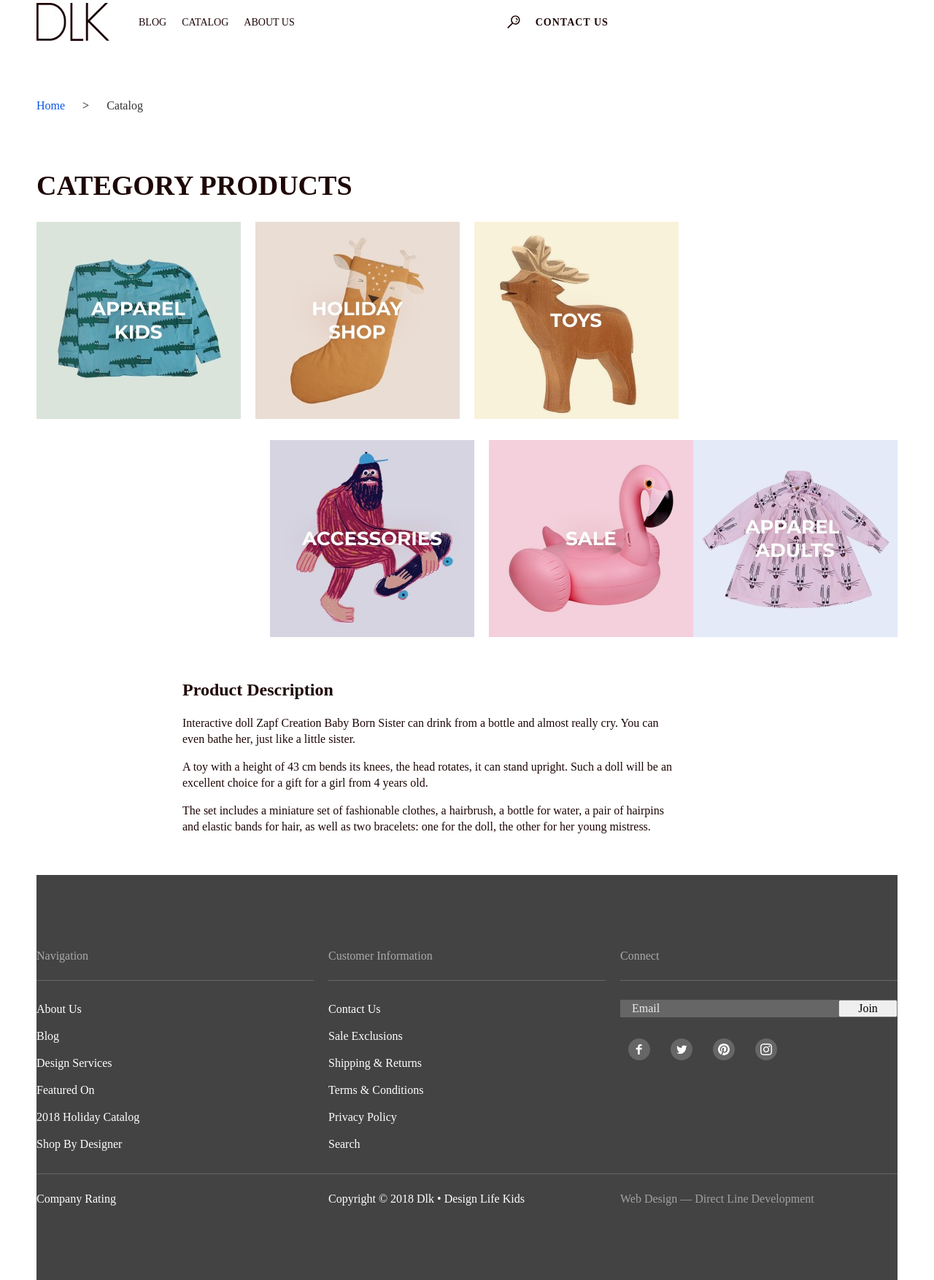
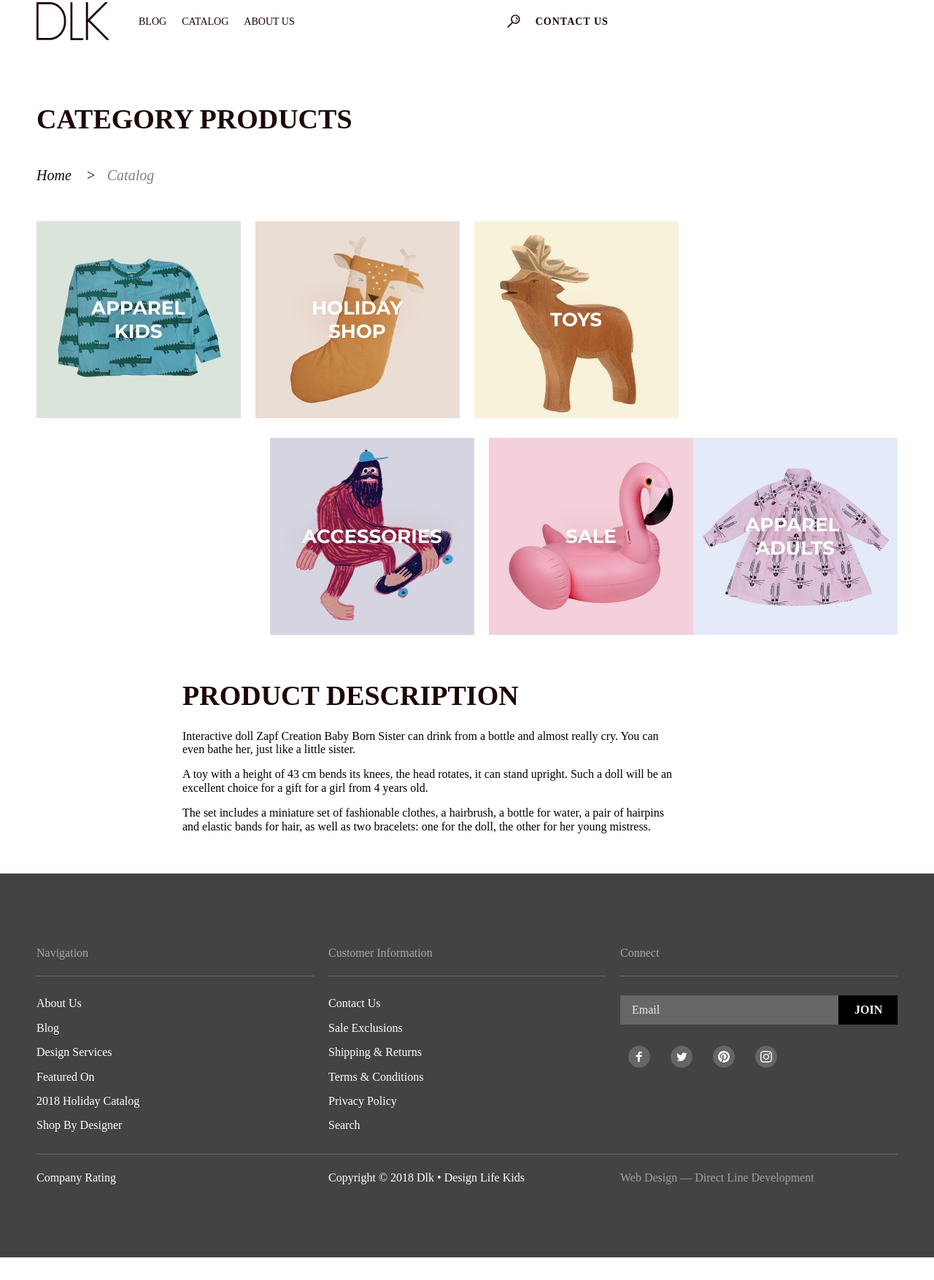
Before and after one commit to dl-academy-edu/tn-sandler-julianne-1, a plain HTML site: page catalog.html in a window 1280 px wide. Shown: the part 45-1799 px from the top of the page at 73% size. After the commit the page ends 1768 px from the top, so only its background shows below. Drawn offline with nearby package versions, Linux system fonts and the light colour scheme.

Commit message:
Страницы 1-2

```diff
--- a/catalog.html
+++ b/catalog.html
@@ -6,9 +6,8 @@
   <meta http-equiv="X-UA-Compatible" content="IE=edge">
   <meta name="viewport" content="width=device-width, initial-scale=1.0">
   <link rel="stylesheet" href="css/catalog.css">
-  <link rel="stylesheet" href="css/commong.css">
-  <link
-    href="https://fonts.googleapis.com/css2?family=Crimson+Text:ital,wght@1,400;1,700&family=Montserrat:wght@300;700&family=Open+Sans:wght@400;700&family=Roboto&display=swap"
+  <link rel="stylesheet" href="css/common.css">
+ <href="https://fonts.googleapis.com/css2?family=Crimson+Text:ital,wght@1,400;1,700&family=Montserrat:wght@300;700&family=Open+Sans:wght@400;700&family=Roboto&display=swap"
     rel="stylesheet">
   <link rel="stylesheet" type="text/css" href="css/normalize.css" />
   <title>Catalog</title>
@@ -20,9 +19,9 @@
       <img src="images/logo.jpg" alt="" class="header-logo"></a>
     <nav class="header-nav">
       <ul class="header-list">
-        <li class="header-item"> <a href="Blog.html">Blog</a></li>
-        <li class="header-item"> <a href="catalog1.html">Catalog</a></li>
-        <li class="header-item"> <a href="About Us">About us</a></li>
+        <li class="header-item"> <a href="#">Blog</a></li>
+        <li class="header-item"> <a href="#">Catalog</a></li>
+        <li class="header-item"> <a href="#">About us</a></li>
       </ul>
     </nav>
     <form class="search-form" action="#" method="post">
@@ -36,16 +35,14 @@
     <a class="contact-link" href="contact.html">Contact Us</a>
   </header>
   <main class="container">
-    <ul class="breadcrumbs">
-      <li class="breadcrumbs-item">
-        <a class="breadcrumbs-link" href="#">Home</a>
-      </li>
-      <li class="breadcrumbs-item">
-        <span class="breadcrumbs-link  current">Catalog</span>
-      </li>
+    <h1 class="title-category">Category Products</h1>
+    <section class="breadcrumbs">
+    <ul class="breadcrumbs-list">
+    <li><a class="breadcrumbs-link" href="/">Home</a></li>
+    <li class="breadcrumbs-item-active">Catalog</li>
     </ul>
+    </section>
     <section class="category">
-      <h1 class="title-category">Category Products</h1>
       <ul class="category-list">
         <li class="category-item">
           <img src="images/product1.jpg" alt="Apparel kids">
@@ -57,6 +54,7 @@
         <li class="category-item-right"><img src="images/product6.jpg" alt="APPAREL ADULTS"></li>
       </ul>
     </section>
+
     <section class="description">
       <h2 class="description-title">Product Description</h2>
       <p>Interactive doll Zapf Creation Baby Born Sister can drink from a bottle and almost really cry. You can even
@@ -66,6 +64,7 @@
       <p>The set includes a miniature set of fashionable clothes, a hairbrush, a bottle for water, a pair of hairpins
         and elastic bands for hair, as well as two bracelets: one for the doll, the other for her young mistress.</p>
     </section>
+  </main>
      <footer>
     <div class="container">
       <div class="footer-top-content footer-lists">
@@ -113,8 +112,8 @@
                 </a>
               </li>
               <li>
-                  <a class="socials-link twitter fab fa-twitter" aria-label="social twitter link" href="#"
-                    target="_blank" tabindex="0">
+                <a class="socials-link twitter fab fa-twitter" aria-label="social twitter link" href="#" target="_blank"
+                  tabindex="0">
                   <svg width="30" height="30" viewBox="0 0 30 30" fill="none" xmlns="http://www.w3.org/2000/svg">
                     <path fill-rule="evenodd" clip-rule="evenodd"
                       d="M0 15C0 6.71573 6.71573 0 15 0C23.2843 0 30 6.71573 30 15C30 23.2843 23.2843 30 15 30C6.71573 30 0 23.2843 0 15Z"
--- a/css/catalog.css
+++ b/css/catalog.css
@@ -1,22 +1,3 @@
-body{
- font-family: var(--font-opensans);
- font-style: normal;
- font-weight: 400;
- font-size: 16px;
- line-height: 22px;
- color: #1E0606;
-}
-
-a{
- text-decoration: none;
- color: #1E0606;
-}
-
-.container{
- max-width: 1180px;
- width: 100%;
- margin: 0px auto;
-}
 
 
 /*FORM SEARCH*/
@@ -63,43 +44,9 @@ a{
  opacity: 0.2;
 }
 
-
-/*BREADCRUMBS*/
-
-.breadcrumbs {
- margin:0;
- padding: 17px 0 50px;
- list-style: none;
-}
-
-.breadcrumbs-item {
- display: inline-block;
- vertical-align: top;
- margin-right:20px;
-}
-
-.breadcrumbs-item:not(:last-child):after {
- content: ">";
- margin-left: 20px;
-}
-
-.breadcrumbs-link {
- color: #0b56ea;
- text-decoration: none;
-}
-
-.breadcrumbs-link:not(span):hover {
- text-decoration: underline;
-}
-
-.breadcrumbs-link.current {
- color: #333;
-}
-
 /*CATEGORY*/
 .title-category{
 width: 454px;
-height: 47px;
 font-family: var(--font-montserrat);
 font-style: normal;
 font-weight: bold;
--- /dev/null
+++ b/css/common.css
@@ -0,0 +1,439 @@
+*body {
+ font-family: var(--font-opensans);
+ font-style: normal;
+ font-weight: 400;
+ font-size: 16px;
+ line-height: 22px;
+ color: #1E0606;
+}
+
+a {
+ text-decoration: none;
+ color: #1E0606;
+
+}
+.hidden{
+ height: 0px;
+ font-size: 0px;
+ overflow: hidden;
+ margin: 0px;
+ padding: 0px;
+}
+.container{
+ max-width: 1180px;
+ width: 100%;
+ margin: 0px auto;
+}
+
+h1,
+h2 {
+ font-family: var(--font-montserrat);
+ font-style: normal;
+ font-weight: bold;
+ font-size: 38px;
+ line-height: 46px;
+ text-transform: uppercase;
+ color: #1E0606;
+}
+
+.button {
+ display: block;
+ background-color: #000000;
+ color: #fff;
+ text-transform: uppercase;
+ text-align: center;
+ padding: 9px 22px;
+ border: none;
+ box-sizing: border-box;
+ font-weight: bold;
+ font-size: 16px;
+ line-height: 22px;
+ cursor: pointer;
+}
+
+.hidden{
+ position: absolute;
+ clip: rect(0 0 0 0);
+ width: 0;
+ height: 0;
+ font-size: 0;
+ overflow: hidden;
+ margin: 0;
+ padding: 0;
+}
+
+/*FORM SEARCH*/
+.search-form {
+ position: relative;
+ width: 300px;
+ height: 24px;
+}
+
+.search-text {
+ height: 24px;
+ width: 0;
+ padding: 0 15px 0;
+ border: none;
+ border-bottom: 2px solid transparent;
+ outline: none;
+ background: transparent;
+ transition: .4s cubic-bezier(0, 0.8, 0, 1);
+ position: absolute;
+ top: 0;
+ right: 0;
+ z-index: 2;
+}
+
+.search-text:focus {
+ width: 200px;
+ z-index: 1;
+ border-bottom: 2px solid #000000;
+}
+
+.search-img {
+ display: block;
+ position: absolute;
+ margin: auto;
+ top: 0;
+ right: 9px;
+}
+
+
+/*HEADER*/
+.header {
+ padding: 48px 0 60px;
+ display: flex;
+ align-items: center;
+}
+
+.header a {
+ text-transform: uppercase;
+ font-size: 14px;
+ line-height: 19px;
+ white-space: nowrap;
+}
+
+.header a:hover {
+ opacity: 0.5;
+}
+
+.header a:active {
+ opacity: 0.2;
+}
+
+.header-logo {
+ display: block;
+}
+
+
+.header-list {
+ display: flex;
+ align-items: center;
+ list-style-type: none;
+ flex-wrap: wrap;
+}
+
+.header-item {
+ margin-right: 21px;
+}
+
+.contact-link {
+ font-weight: 700;
+ letter-spacing: 1px;
+ margin-left: 9px;
+}
+
+/*BREADCRUMBS*/
+
+.breadcrumbs {
+ font-family: var(--font-crimsontext);
+ font-style: italic;
+ font-weight: normal;
+ font-size: 20px;
+ line-height: 25px;
+ padding: 16px 0 50px;
+}
+
+.breadcrumbs-list {
+ list-style-type: none;
+ display: flex;
+ margin: 0;
+ padding: 0;
+}
+
+.breadcrumbs-list li {
+ margin-right: 20px;
+}
+
+.breadcrumbs-link::after {
+ content: '>';
+ display: inline-block;
+ background-image: url('/images/Vector\ .jpg');
+ background-size: 9px 12px;
+ background-repeat: no-repeat;
+ margin-left: 20px;
+ height: 12px;
+ width: 9px;
+}
+
+.breadcrumbs-item-active {
+ text-transform: capitalize;
+ opacity: 0.5;
+}
+
+
+
+
+/* FOOTER */
+
+footer {
+ background: #434343;
+ padding: 100px 0;
+ }
+
+ .footer-top-content {
+ padding-bottom: 14px;
+ }
+
+ .footer-titles {
+ font-weight: normal;
+ color: #aaa;
+ border-bottom: #666666 solid 1px;
+ padding-bottom: 22px;
+ margin: 0;
+ }
+
+ .footer-lists {
+ display: flex;
+ justify-content: space-between;
+ }
+
+ .navigation-list,
+ .footer-customer-info,
+ .connect {
+ max-width: 380px;
+ width: 100%;
+ }
+
+ .footer-navigation-menu,
+ .footer-customer-menu,
+ .socials-list {
+ list-style-type: none;
+ padding: 0;
+ margin: 0;
+ }
+
+ .footer-navigation-menu,
+ .footer-customer-menu {
+ padding-top: 28px;
+ }
+
+ .footer-menu-item a,
+ .socials-link,
+ .copyright,
+ .rating-label,
+ .rating-item {
+ color: #fff;
+ }
+
+ .footer-menu-item {
+ padding-bottom: 15px;
+ }
+
+ .socials-link:hover,
+ .footer-menu-item:hover {
+ opacity: 0.5;
+ }
+
+ .socials-link:active,
+ .footer-menu-item:active {
+ opacity: 0.2;
+ }
+
+ .subscribe-form {
+ display: flex;
+ padding-top: 26px;
+ }
+
+ .input-email {
+ width: 100%;
+ padding-left: 15px;
+ color: #EBEBEB;
+ background-color: #666;
+ border: 1px solid transparent;
+ border-right: 0;
+ }
+
+ .input-email::placeholder {
+ color: #EBEBEB;
+ }
+
+ .input-email:hover,
+ .input-email:active {
+ border: 1px solid #FFFDFD;
+ border-right: 0;
+ }
+
+ .subscribe-btn {
+ max-width: 81px;
+ width: 100%;
+ }
+
+ .socials {
+ padding-top: 29px;
+ }
+
+ .socials-list {
+ display: flex;
+ font-size: 14px;
+ padding-left: 11px;
+ }
+
+ .socials-list li:not(:first-child) {
+ padding-left: 28px;
+ }
+
+ .socials-link {
+ position: relative;
+ z-index: 0;
+ }
+
+ .socials-link::after {
+ content: ' ';
+ position: absolute;
+ left: 50%;
+ top: 50%;
+ transform: translate(-50%, -50%);
+ width: 30px;
+ height: 30px;
+ border-radius: 50%;
+ background: #434343;
+ z-index: -1;
+ }
+
+ .rating-list,
+ .copyright,
+ .designer-link {
+ max-width: 380px;
+ width: 100%;
+ }
+
+ .footer-bottom-content {
+ border-top: #666666 solid 1px;
+ padding: 23px 0 0;
+ }
+
+
+ /* Stars rating */
+
+ .star-rating-input:checked~.rating-label {
+ color: #C29974;
+ }
+
+ .rating-list {
+
+ display: inline-flex;
+ flex-direction: row-reverse;
+ align-items: center;
+ justify-content: flex-end;
+ }
+
+ .rating-list:hover .rating-label {
+ color: #C29974;
+}
+
+ .rating-list .rating-item:last-of-type {
+ padding-left: 28px;
+ }
+
+ .star-rating-input {
+ display: none;
+ }
+
+ .rating-item {
+ padding-left: 5px;
+ font-size: 13px;
+ cursor: pointer;
+ color: #C29974;
+ transition: 0.2s;
+ text-decoration: none;
+ }
+
+ .rating-item:hover,
+ .rating-item:hover~.rating-item,
+ .rating-item:focus~.rating-item {
+ color: #836E5B;
+ }
+
+ .star-rating-input:checked~.rating-item,
+ .star-rating-input:not(:checked)>.rating-item:hover,
+ .star-rating-input:not(:checked)>.rating-item:hover~.rating-item {
+ color: #C29974;
+ }
+
+ .designer-link {
+ color: #A2A2A2;
+ }
+
+ .designer-link:hover,
+ .designer-link:active {
+ color: #fff;
+ text-decoration-line: underline;
+ }
+
+  /
+  .page-title {
+  margin: 0;
+  font-size: 40px;
+  line-height: 49px;
+  }
+
+  .articles-control {
+  display: flex;
+  justify-content: space-between;
+  padding-bottom: 47px;
+  }
+
+  .articles-control button {
+  background-color: transparent;
+  border: none;
+  padding: 0;
+  cursor: pointer;
+  }
+
+  .page-list {
+  list-style-type: none;
+  display: flex;
+  justify-content: center;
+  padding-left: 65px;
+  }
+
+  .page-list li {
+  margin-right: 66px;
+  }
+
+  .page-item {
+  font-family: var(--font-montserrat);
+  font-weight: bold;
+  font-size: 16px;
+  line-height: 20px;
+  }
+
+  .page-item:hover:not(.page-item-active) {
+  opacity: 0.5;
+  }
+
+  .page-item-active {
+  color: #C29974;
+  }
+
+  .prev-page:hover svg path,
+  .next-page:hover svg path {
+  stroke: #C29974;
+  stroke-opacity: 1;
+  }
+
+  .prev-page:active svg path,
+  .next-page:active svg path {
+  stroke-opacity: 0.5;
+  }
--- a/css/style.css
+++ b/css/style.css
@@ -1,102 +1,4 @@
-body {
- font-family: var(--font-opensans);
- font-style: normal;
- font-weight: 400;
- font-size: 16px;
- line-height: 22px;
- color: #1E0606;
-}
 
-a {
- text-decoration: none;
- color: #1E0606;
-
-}
-.hidden{
- height: 0px;
- font-size: 0px;
- overflow: hidden;
- margin: 0px;
- padding: 0px;
-}
-.container{
- max-width: 1180px;
- width: 100%;
- margin: 0px auto;
-}
-
-h1,
-h2 {
- font-family: var(--font-montserrat);
- font-style: normal;
- font-weight: bold;
- font-size: 38px;
- line-height: 46px;
- text-transform: uppercase;
- color: #1E0606;
-}
-
-.button {
- display: block;
- background-color: #000000;
- color: #fff;
- text-transform: uppercase;
- text-align: center;
- padding: 9px 22px;
- border: none;
- box-sizing: border-box;
- font-weight: bold;
- font-size: 16px;
- line-height: 22px;
- cursor: pointer;
-}
-
-.hidden{
- position: absolute;
- clip: rect(0 0 0 0);
- width: 0;
- height: 0;
- font-size: 0;
- overflow: hidden;
- margin: 0;
- padding: 0;
-}
-
-/*FORM SEARCH*/
-.search-form {
- position: relative;
- width: 300px;
- height: 24px;
-}
-
-.search-text {
- height: 24px;
- width: 0;
- padding: 0 15px 0;
- border: none;
- border-bottom: 2px solid transparent;
- outline: none;
- background: transparent;
- transition: .4s cubic-bezier(0, 0.8, 0, 1);
- position: absolute;
- top: 0;
- right: 0;
- z-index: 2;
-}
-
-.search-text:focus {
- width: 200px;
- z-index: 1;
- border-bottom: 2px solid #000000;
-}
-
-.search-img {
- display: block;
- position: absolute;
- margin: auto;
- top: 0;
- right: 9px;
-}
 
 .search-form:hover {
  opacity: 0.5;
@@ -639,95 +541,3 @@ opacity: 0.5;
 .popup-close:active {
 opacity: 0.3;
 }
-
-.breadcrumbs {
-font-family: var(--font-crimsontext);
-font-style: italic;
-font-weight: normal;
-font-size: 20px;
-line-height: 25px;
-padding: 16px 0 50px;
-}
-
-.breadcrumbs-list {
-list-style-type: none;
-display: flex;
-margin: 0;
-padding: 0;
-}
-
-.breadcrumbs-list li {
-margin-right: 20px;
-}
-
-.breadcrumbs-link::after {
-content: '';
-display: inline-block;
-background-image: url('/images/next-arrow.svg');
-background-size: 9px 12px;
-background-repeat: no-repeat;
-margin-left: 20px;
-height: 12px;
-width: 9px;
-}
-
-.breadcrumbs-item-active {
-text-transform: capitalize;
-opacity: 0.5;
-}
-
-.page-title {
-margin: 0;
-font-size: 40px;
-line-height: 49px;
-}
-
-.articles-control {
-display: flex;
-justify-content: space-between;
-padding-bottom: 47px;
-}
-
-.articles-control button {
-background-color: transparent;
-border: none;
-padding: 0;
-cursor: pointer;
-}
-
-.page-list {
-list-style-type: none;
-display: flex;
-justify-content: center;
-padding-left: 65px;
-}
-
-.page-list li {
-margin-right: 66px;
-}
-
-.page-item {
-font-family: var(--font-montserrat);
-font-weight: bold;
-font-size: 16px;
-line-height: 20px;
-}
-
-.page-item:hover:not(.page-item-active) {
-opacity: 0.5;
-}
-
-.page-item-active {
-color: #C29974;
-}
-
-.prev-page:hover svg path,
-.next-page:hover svg path {
-stroke: #C29974;
-stroke-opacity: 1;
-}
-
-.prev-page:active svg path,
-.next-page:active svg path {
-stroke-opacity: 0.5;
-}
```
Also changed, not shown: index.html (+4 -4 lines). Lines whose indentation alone changed are shown as unchanged.
